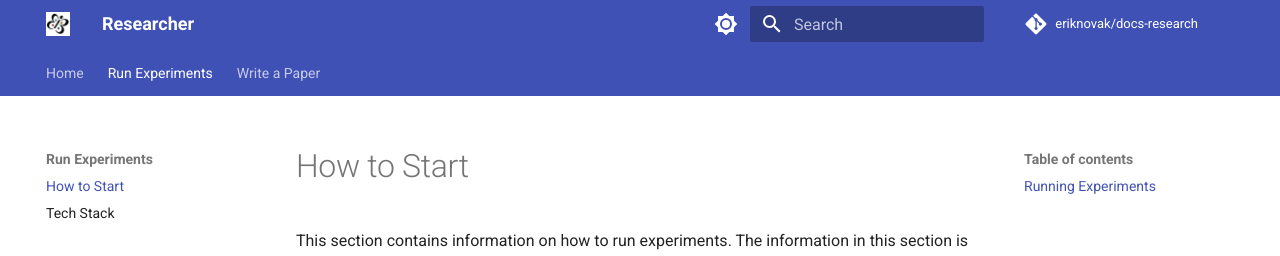
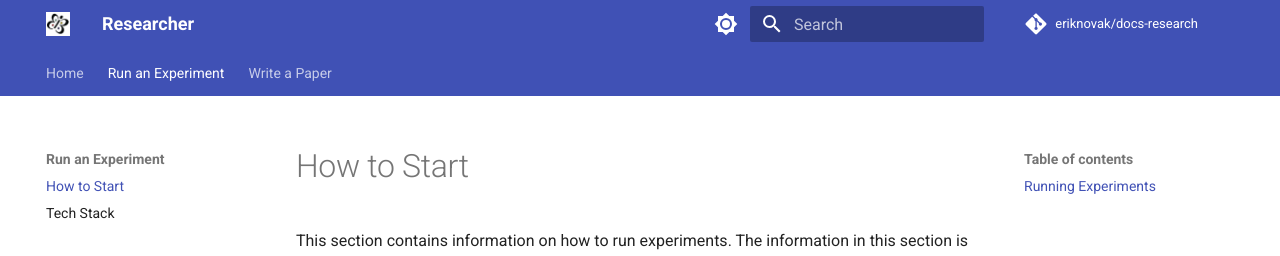
Before and after one commit to eriknovak/docs-research, an MkDocs documentation site: the page built from docs/experiments/how-to-start.md, in a window 1280 px wide. Shown: the top 256 px of the page. Built offline with MkDocs 1.6.1 and Material for MkDocs 9.7.7, drawn with Linux system fonts in a browser that asks for light colours; comment, search, counter and statistics services are not loaded.

```diff
--- a/docs/experiments/how-to-start.md
+++ b/docs/experiments/how-to-start.md
@@ -30,4 +30,4 @@ here.
 
 When you are done, you can [Write a Paper].
 
-[Write a Paper]: papers/how-to-start.md
+[Write a Paper]: ../papers/how-to-start.md
--- a/mkdocs.yml
+++ b/mkdocs.yml
@@ -29,10 +29,14 @@ theme:
 
   palette:
     - scheme: default
+      primary: indigo
+      accent: indigo
       toggle:
         icon: material/brightness-7
         name: Switch to dark mode
     - scheme: slate
+      primary: indigo
+      accent: cyan
       toggle:
         icon: material/brightness-4
         name: Switch to light mode
@@ -77,7 +81,7 @@ extra:
 nav:
   - Home: index.md
 
-  - Run Experiments:
+  - Run an Experiment:
       - How to Start: experiments/how-to-start.md
       - Tech Stack: experiments/tech-stack.md
 
```
Also changed, not shown: docs/papers/how-to-start.md (+1 -1 lines).
